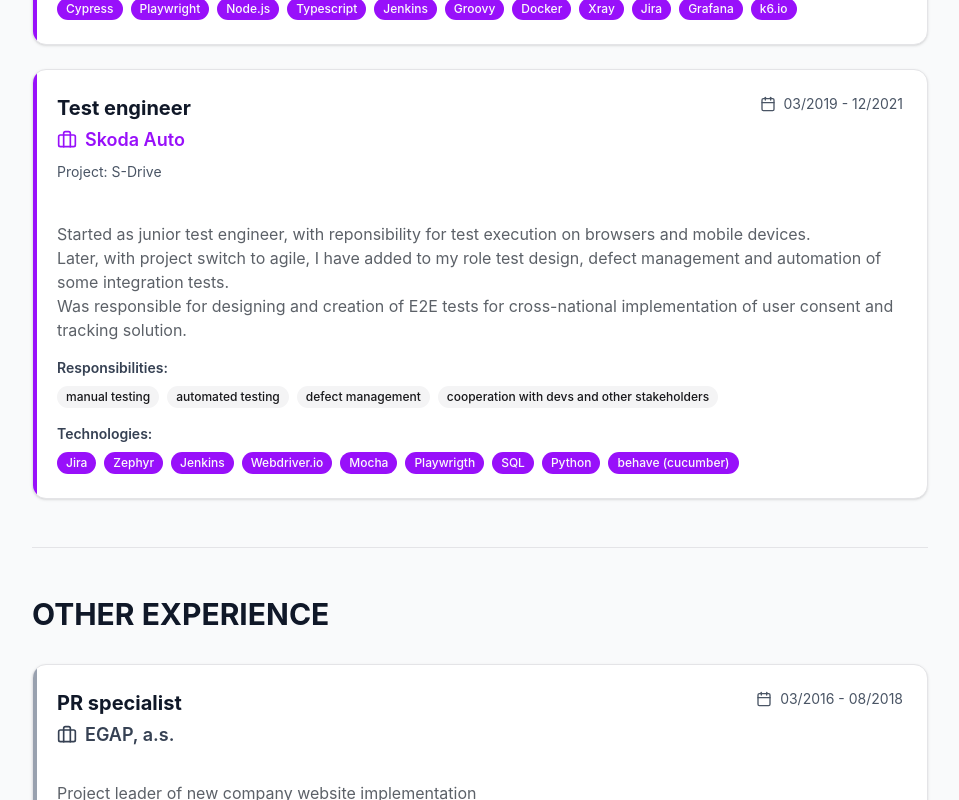
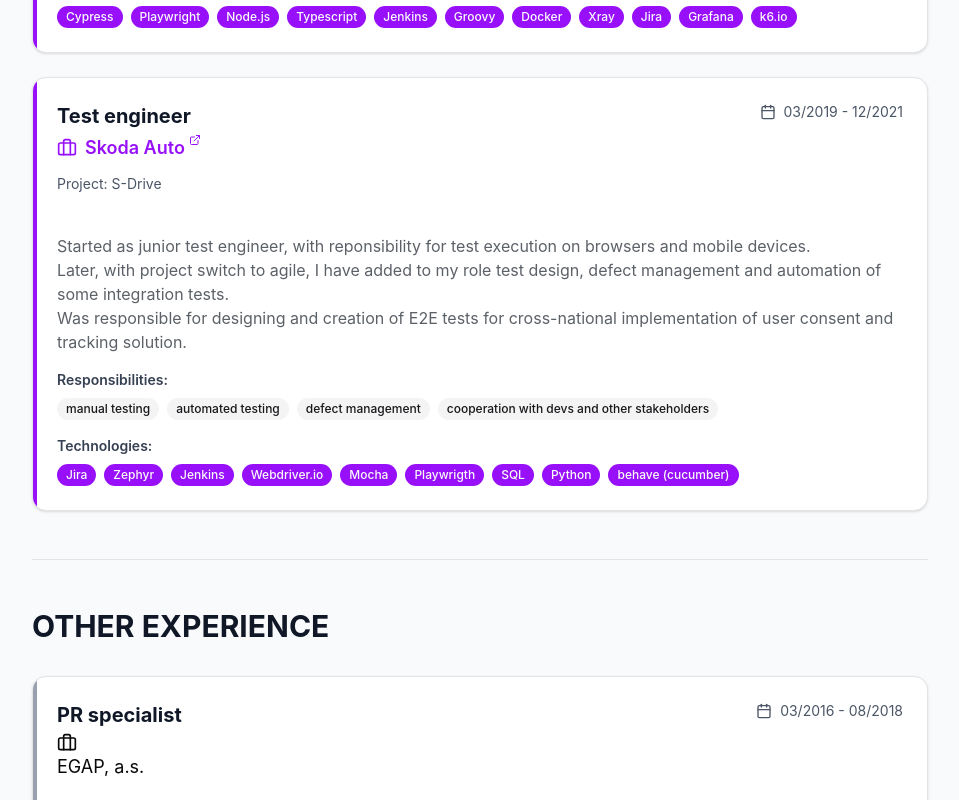
Before and after one commit to radekBednarik/personal_cv_page, a React (Vite) app: page / in a window 1280 px wide. Shown: the part 1620-2420 px from the top of the page, without its empty margins (160-1119 px from the left). Built offline with nearby package versions, Linux system fonts and the light colour scheme.

Commit message:
chore: Make company links to encompass whole company name including icons

```diff
--- a/src/components/ExperienceSection.tsx
+++ b/src/components/ExperienceSection.tsx
@@ -1,4 +1,4 @@
-import { Briefcase, Calendar } from "lucide-react";
+import { Briefcase, Calendar, ExternalLink } from "lucide-react";
 import { Badge } from "@/components/ui/badge";
 import { Card, CardContent, CardHeader, CardTitle } from "@/components/ui/card";
 import { Separator } from "@/components/ui/separator";
@@ -22,7 +22,10 @@ export function ExperienceSection({
 		"Skoda Auto": "https://www.skoda-auto.com/",
 	};
 
-	const renderCompanyName = (company: string) => {
+	const renderCompanyName = (
+		company: string,
+		colorClass: string = "text-purple-600 dark:text-purple-400",
+	) => {
 		const url = companyLinks[company];
 		if (url) {
 			return (
@@ -30,13 +33,22 @@ export function ExperienceSection({
 					href={url}
 					target="_blank"
 					rel="noopener noreferrer"
-					className="hover:underline"
+					className={`hover:underline inline-flex items-center gap-2 ${colorClass} font-semibold`}
 				>
-					{company}
+					<Briefcase className="h-5 w-5" />
+					<span className="inline-flex items-start gap-1">
+						{company}
+						<ExternalLink className="h-3 w-3" />
+					</span>
 				</a>
 			);
 		}
-		return company;
+		return (
+			<>
+				<Briefcase className="h-5 w-5" />
+				{company}
+			</>
+		);
 	};
 
 	const formatDate = (startDate: string, endDate: string) => {
@@ -70,9 +82,11 @@ export function ExperienceSection({
 											<CardTitle className="text-xl font-bold text-gray-900 dark:text-gray-100 mb-1">
 												{item.position}
 											</CardTitle>
-											<div className="flex items-center gap-2 text-lg text-purple-600 dark:text-purple-400 font-semibold mb-2">
-												<Briefcase className="h-5 w-5" />
-												{renderCompanyName(item.company)}
+											<div className="text-lg mb-2">
+												{renderCompanyName(
+													item.company,
+													"text-purple-600 dark:text-purple-400",
+												)}
 											</div>
 											{item.project && (
 												<p className="text-sm text-gray-600 dark:text-gray-400 mb-2">
@@ -159,9 +173,11 @@ export function ExperienceSection({
 													<CardTitle className="text-xl font-bold text-gray-900 dark:text-gray-100 mb-1">
 														{item.position}
 													</CardTitle>
-													<div className="flex items-center gap-2 text-lg text-gray-700 dark:text-gray-300 font-semibold">
-														<Briefcase className="h-5 w-5" />
-														{renderCompanyName(item.company)}
+													<div className="text-lg">
+														{renderCompanyName(
+															item.company,
+															"text-gray-700 dark:text-gray-300",
+														)}
 													</div>
 												</div>
 												<div className="flex items-center gap-2 text-sm text-gray-600 dark:text-gray-400">
```
